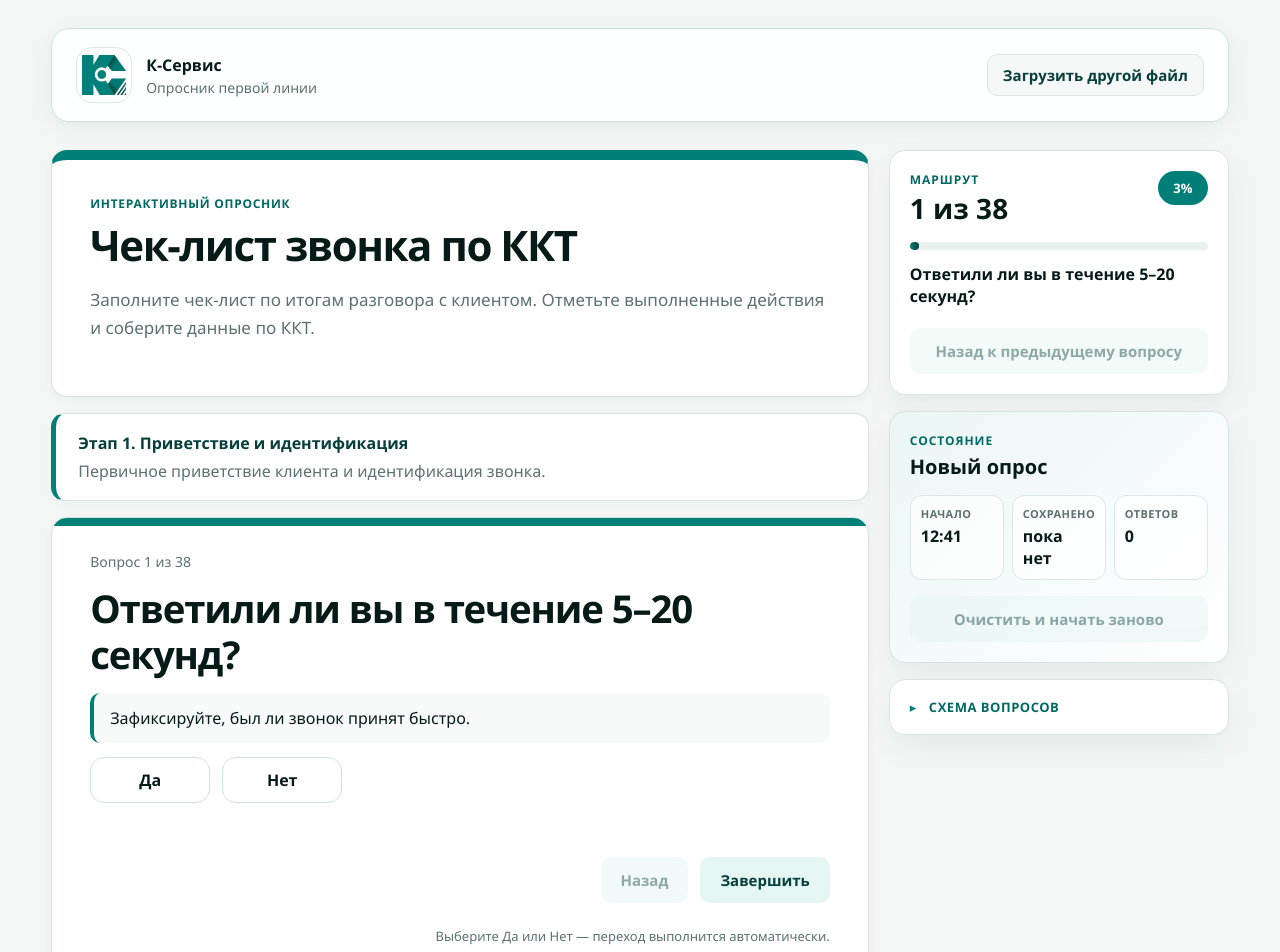
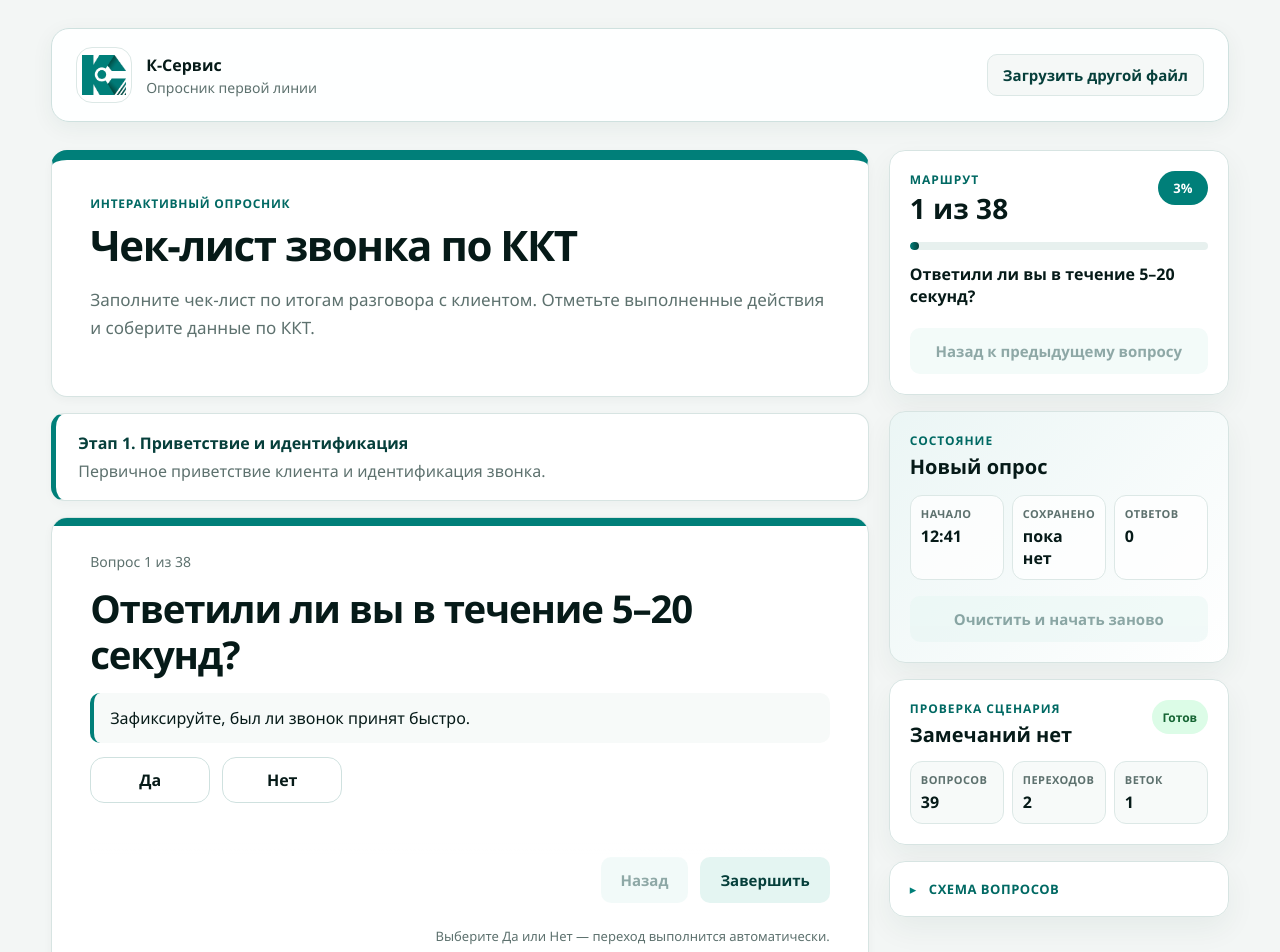
Before and after one commit to DenisBoytsov41/questionnaire-runner, a React (Vite) app: page / in a window 1280 px wide. Shown: the top 952 px of the page. Built offline with nearby package versions, Linux system fonts and the light colour scheme.

Commit message:
Add questionnaire search and scenario checks

```diff
--- a/src/App.css
+++ b/src/App.css
@@ -1501,6 +1501,94 @@ body {
   width: 100%;
 }
 
+.scenario-check-card {
+  display: grid;
+  gap: 14px;
+  padding: 20px;
+}
+
+.scenario-check-header {
+  display: flex;
+  align-items: flex-start;
+  justify-content: space-between;
+  gap: 14px;
+}
+
+.scenario-check-header strong {
+  display: block;
+  color: var(--ks-ink);
+  font-size: 20px;
+  line-height: 1.2;
+}
+
+.scenario-status {
+  display: inline-flex;
+  align-items: center;
+  justify-content: center;
+  min-width: 56px;
+  height: 34px;
+  border-radius: 999px;
+  font-size: 12px;
+  font-weight: 900;
+}
+
+.scenario-status.good {
+  background: #dcfce7;
+  color: #166534;
+}
+
+.scenario-status.warn {
+  background: #fff7ed;
+  color: #9a3412;
+}
+
+.scenario-metrics {
+  display: grid;
+  grid-template-columns: repeat(3, minmax(0, 1fr));
+  gap: 8px;
+  margin: 0;
+}
+
+.scenario-metrics div {
+  padding: 10px;
+  border: 1px solid #dce8e6;
+  border-radius: 12px;
+  background: #f7faf9;
+}
+
+.scenario-metrics dt {
+  margin-bottom: 4px;
+  color: var(--ks-muted);
+  font-size: 11px;
+  font-weight: 850;
+  letter-spacing: 0.04em;
+  text-transform: uppercase;
+}
+
+.scenario-metrics dd {
+  margin: 0;
+  color: var(--ks-ink);
+  font-weight: 900;
+}
+
+.scenario-warning-list {
+  display: grid;
+  gap: 8px;
+  margin: 0;
+  padding: 0;
+  list-style: none;
+}
+
+.scenario-warning-list li {
+  padding: 10px 12px;
+  border: 1px solid #fed7aa;
+  border-radius: 12px;
+  background: #fff7ed;
+  color: #7c2d12;
+  font-size: 13px;
+  font-weight: 750;
+}
+
 .navigator-panel summary {
   grid-template-columns: auto 1fr;
   padding: 18px 20px;
@@ -1514,6 +1602,49 @@ body {
   max-height: calc(100vh - 360px);
   min-height: 260px;
   padding: 0 20px 20px;
+}
+
+.question-map-tools {
+  display: grid;
+  gap: 8px;
+  padding: 0 20px 14px;
+}
+
+.question-map-tools label {
+  color: var(--ks-ink);
+  font-size: 13px;
+  font-weight: 850;
+}
+
+.question-map-tools span {
+  color: var(--ks-muted);
+  font-size: 12px;
+  font-weight: 700;
+}
+
+.question-search-input {
+  width: 100%;
+  border: 1px solid #cbdcda;
+  border-radius: 12px;
+  background: #ffffff;
+  color: var(--ks-ink);
+  padding: 12px 14px;
+  outline: none;
+}
+
+.question-search-input:focus {
+  border-color: var(--ks-brand);
+  box-shadow: 0 0 0 4px rgba(0, 135, 127, 0.12);
+}
+
+.question-map-empty {
+  margin: 0;
+  padding: 14px;
+  border: 1px dashed #cbdcda;
+  border-radius: 12px;
+  background: #f7faf9;
+  color: var(--ks-muted);
+  font-weight: 750;
 }
 
 .question-map-section h3 {
@@ -2132,6 +2263,10 @@ select {
     grid-template-columns: 1fr;
   }
 
+  .scenario-metrics {
+    grid-template-columns: 1fr;
+  }
+
   .route-card-header strong {
     font-size: 24px;
   }
--- a/src/features/questionnaire-runner/ui/QuestionnaireMap.tsx
+++ b/src/features/questionnaire-runner/ui/QuestionnaireMap.tsx
@@ -1,3 +1,4 @@
+import { useMemo, useState } from "react";
 import {
   getActiveQuestions,
   getSectionById,
@@ -32,9 +33,22 @@ export function QuestionnaireMap({
   onClearDraft,
   onNavigateToQuestion,
 }: QuestionnaireMapProps) {
+  const [questionSearch, setQuestionSearch] = useState("");
   const completedQuestionIds = new Set(completedRoute);
   const routeQuestionIds = new Set([...completedRoute, currentQuestionId]);
-  const groupedQuestions = groupQuestionsBySection(questionnaire);
+  const activeQuestions = useMemo(() => getActiveQuestions(questionnaire), [questionnaire]);
+  const groupedQuestions = useMemo(
+    () => groupQuestionsBySection(questionnaire, activeQuestions),
+    [activeQuestions, questionnaire],
+  );
+  const scenarioCheck = useMemo(
+    () => buildScenarioCheck(questionnaire, activeQuestions),
+    [activeQuestions, questionnaire],
+  );
+  const filteredGroups = useMemo(
+    () => filterQuestionGroups(groupedQuestions, questionSearch),
+    [groupedQuestions, questionSearch],
+  );
   const currentQuestion = questionnaire.questions.find((question) => question.id === currentQuestionId);
   const currentStep = Math.min(completedRoute.length + 1, totalQuestions);
   const progressValue = totalQuestions > 0 ? Math.round((currentStep / totalQuestions) * 100) : 0;
@@ -97,11 +111,67 @@ export function QuestionnaireMap({
         </button>
       </section>
 
+      <section className="navigator-panel scenario-check-card" aria-label="Проверка сценария">
+        <div className="scenario-check-header">
+          <div>
+            <span className="panel-kicker">Проверка сценария</span>
+            <strong>{scenarioCheck.warnings.length === 0 ? "Замечаний нет" : "Нужна проверка"}</strong>
+          </div>
+          <span className={scenarioCheck.warnings.length === 0 ? "scenario-status good" : "scenario-status warn"}>
+            {scenarioCheck.warnings.length === 0 ? "Готов" : scenarioCheck.warnings.length}
+          </span>
+        </div>
+
+        <dl className="scenario-metrics">
+          <div>
+            <dt>Вопросов</dt>
+            <dd>{scenarioCheck.questionCount}</dd>
+          </div>
+          <div>
+            <dt>Переходов</dt>
+            <dd>{scenarioCheck.ruleCount}</dd>
+          </div>
+          <div>
+            <dt>Веток</dt>
+            <dd>{scenarioCheck.branchCount}</dd>
+          </div>
+        </dl>
+
+        {scenarioCheck.warnings.length > 0 && (
+          <ul className="scenario-warning-list">
+            {scenarioCheck.warnings.map((warning) => (
+              <li key={warning}>{warning}</li>
+            ))}
+          </ul>
+        )}
+      </section>
+
       <details className="navigator-panel map-card">
         <summary>Схема вопросов</summary>
 
+        <div className="question-map-tools">
+          <label htmlFor="question-map-search">Найти вопрос</label>
+          <input
+            id="question-map-search"
+            className="question-search-input"
+            type="search"
+            value={questionSearch}
+            onChange={(event) => setQuestionSearch(event.target.value)}
+            placeholder="Введите часть вопроса или раздела"
+          />
+          <span>
+            {questionSearch.trim()
+              ? `Найдено: ${countQuestions(filteredGroups)}`
+              : `Всего вопросов: ${activeQuestions.length}`}
+          </span>
+        </div>
+
         <div className="question-map" id="question-map">
-          {groupedQuestions.map((group) => (
+          {filteredGroups.length === 0 && (
+            <p className="question-map-empty">По такому запросу вопросов не найдено.</p>
+          )}
+
+          {filteredGroups.map((group) => (
             <section key={group.sectionTitle} className="question-map-section">
               <h3>{group.sectionTitle}</h3>
 
@@ -161,10 +231,20 @@ interface QuestionGroup {
   questions: QuestionnaireQuestion[];
 }
 
-function groupQuestionsBySection(questionnaire: Questionnaire): QuestionGroup[] {
+interface ScenarioCheck {
+  questionCount: number;
+  ruleCount: number;
+  branchCount: number;
+  warnings: string[];
+}
+
+function groupQuestionsBySection(
+  questionnaire: Questionnaire,
+  questions: QuestionnaireQuestion[],
+): QuestionGroup[] {
   const groups = new Map<string, QuestionGroup>();
 
-  getActiveQuestions(questionnaire).forEach((question) => {
+  questions.forEach((question) => {
     const section = getSectionById(questionnaire, question.section_id);
     const sectionTitle = section?.title ?? "Без раздела";
     const group = groups.get(sectionTitle) ?? {
@@ -177,6 +257,123 @@ function groupQuestionsBySection(questionnaire: Questionnaire): QuestionGroup[]
   });
 
   return Array.from(groups.values());
+}
+
+function filterQuestionGroups(groups: QuestionGroup[], searchText: string): QuestionGroup[] {
+  const normalizedSearch = searchText.trim().toLowerCase();
+
+  if (!normalizedSearch) {
+    return groups;
+  }
+
+  return groups
+    .map((group) => {
+      const sectionMatches = group.sectionTitle.toLowerCase().includes(normalizedSearch);
+      const questions = sectionMatches
+        ? group.questions
+        : group.questions.filter((question) => question.title.toLowerCase().includes(normalizedSearch));
+
+      return {
+        ...group,
+        questions,
+      };
+    })
+    .filter((group) => group.questions.length > 0);
+}
+
+function countQuestions(groups: QuestionGroup[]): number {
+  return groups.reduce((sum, group) => sum + group.questions.length, 0);
+}
+
+function buildScenarioCheck(
+  questionnaire: Questionnaire,
+  activeQuestions: QuestionnaireQuestion[],
+): ScenarioCheck {
+  const questionIds = new Set(activeQuestions.map((question) => question.id));
+  const warnings: string[] = [];
+  const allRules = activeQuestions.flatMap((question) => question.rules ?? []);
+  const branchRules = allRules.filter((rule) => rule.action === "go_to_question");
+  const brokenRules = branchRules.filter((rule) => !rule.question_id || !questionIds.has(rule.question_id));
+  const unreachableQuestions = getUnreachableQuestions(activeQuestions);
+
+  if (activeQuestions.length === 0) {
+    warnings.push("В сценарии нет активных вопросов.");
+  }
+
+  brokenRules.slice(0, 3).forEach((rule) => {
+    warnings.push(`Есть переход к несуществующему вопросу: ${rule.question_id || "код не указан"}.`);
+  });
+
+  if (brokenRules.length > 3) {
+    warnings.push(`Ещё переходов с ошибками: ${brokenRules.length - 3}.`);
+  }
+
+  if (unreachableQuestions.length > 0) {
+    warnings.push(`Есть вопросы вне маршрута: ${unreachableQuestions.length}.`);
+  }
+
+  if (questionnaire.sections.length === 0) {
+    warnings.push("В сценарии нет разделов.");
+  }
+
+  return {
+    questionCount: activeQuestions.length,
+    ruleCount: allRules.length,
+    branchCount: branchRules.length,
+    warnings,
+  };
+}
+
+function getUnreachableQuestions(activeQuestions: QuestionnaireQuestion[]): QuestionnaireQuestion[] {
+  const firstQuestion = activeQuestions[0];
+
+  if (!firstQuestion) {
+    return [];
+  }
+
+  const questionsById = new Map(activeQuestions.map((question) => [question.id, question]));
+  const nextQuestionById = new Map<string, string>();
+
+  activeQuestions.forEach((question, index) => {
+    const nextQuestion = activeQuestions[index + 1];
+
+    if (nextQuestion) {
+      nextQuestionById.set(question.id, nextQuestion.id);
+    }
+  });
+
+  const reachableIds = new Set<string>();
+  const queue = [firstQuestion.id];
+
+  while (queue.length > 0) {
+    const questionId = queue.shift();
+
+    if (!questionId || reachableIds.has(questionId)) {
+      continue;
+    }
+
+    reachableIds.add(questionId);
+
+    const question = questionsById.get(questionId);
+
+    if (!question) {
+      continue;
+    }
+
+    const nextQuestionId = nextQuestionById.get(question.id);
+
+    if (nextQuestionId) {
+      queue.push(nextQuestionId);
+    }
+
+    (question.rules ?? []).forEach((rule) => {
+      if (rule.action === "go_to_question" && rule.question_id) {
+        queue.push(rule.question_id);
+      }
+    });
+  }
+
+  return activeQuestions.filter((question) => !reachableIds.has(question.id));
 }
 
 function formatRuleValue(value: string | boolean | number | null): string {
```
